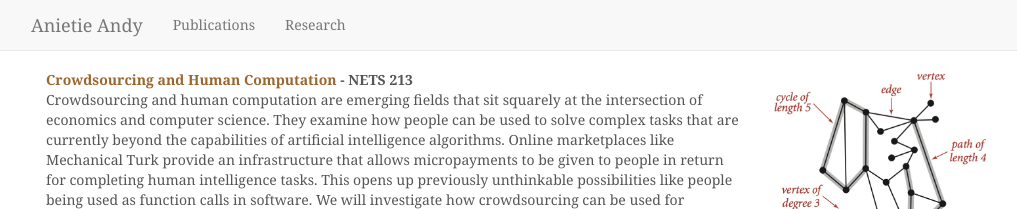
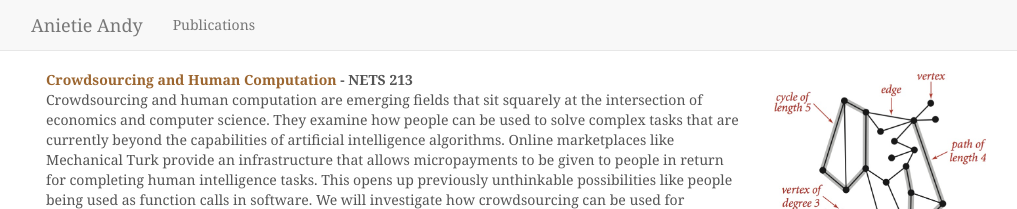
Before and after one commit to anietieandy/anietieandy.github.io, a Jekyll site: the page built from teaching.md, in a window 1280 px wide. Shown: the top 209 px of the page, without its empty margins (124-1141 px from the left). Built offline with Jekyll 4.4.1, drawn with Linux system fonts in a browser that asks for light colours; nearby versions of some CDN libraries.

Commit message:
Update default.html

```diff
--- a/_layouts/default.html
+++ b/_layouts/default.html
@@ -54,7 +54,7 @@
         <nav class="collapse navbar-collapse" role="navigation">
           <ul class="nav navbar-nav">
          	<li><a href="publications.html">Publications</a></li>
-          <li><a href="research.html">Research</a></li>
+          <!--  <li><a href="research.html">Research</a></li> -->
          <!-- <li><a href="resume.html">CV</a></li> -->
           </ul>
         </nav>
```
